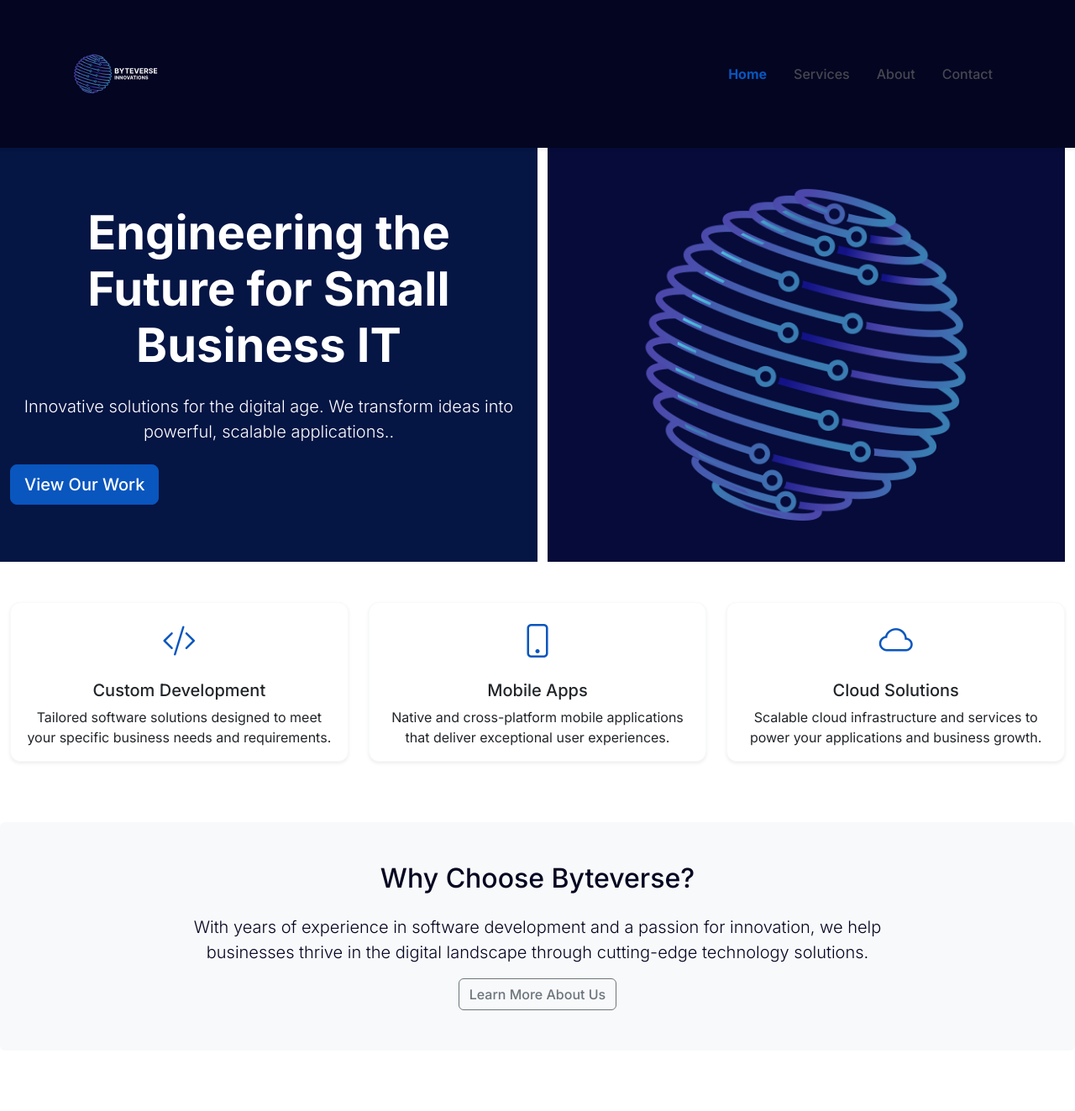
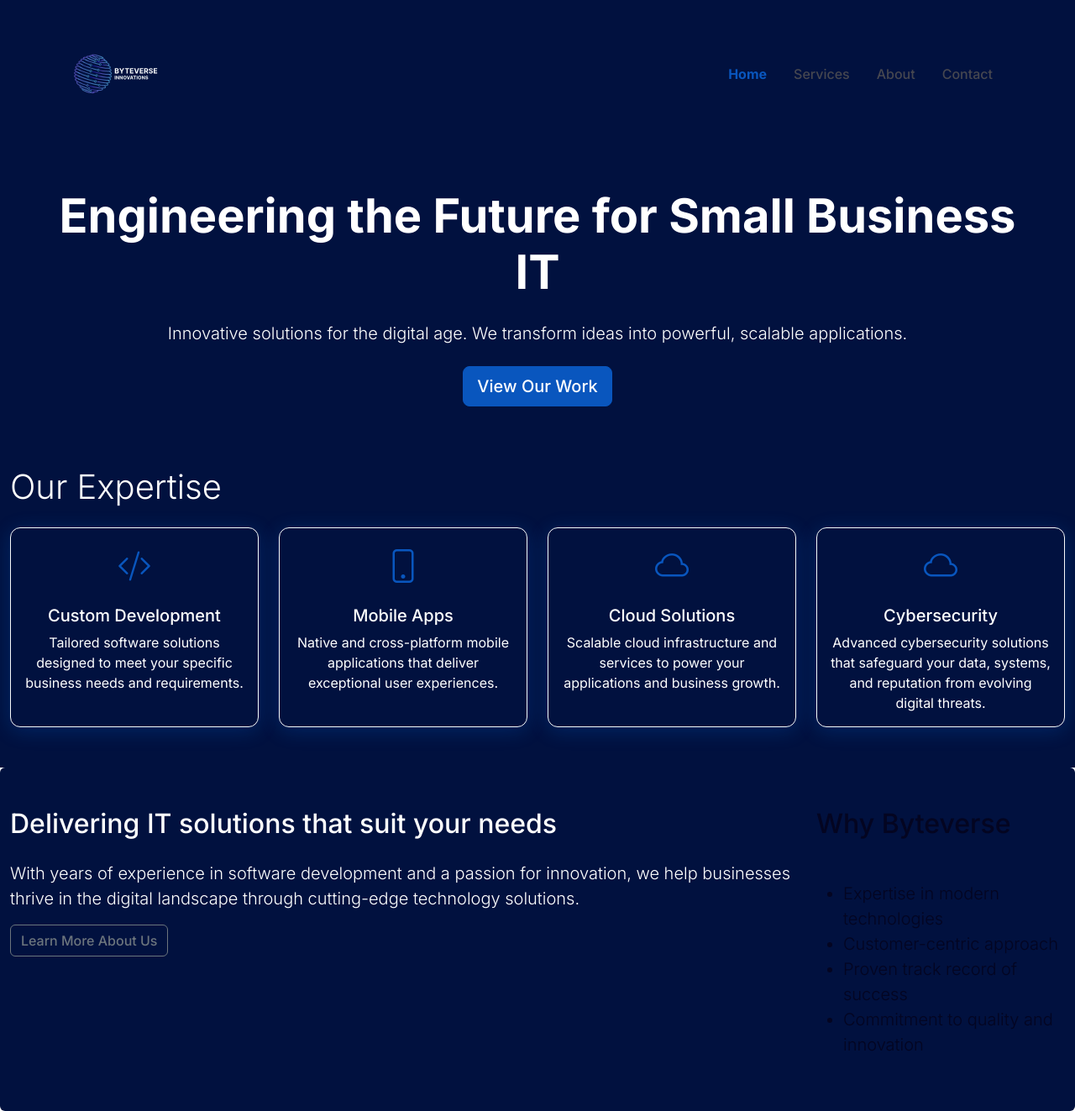
Before and after one commit to Byteverse-Innovations/byteverse-ui, a React (Vite) app: page / in a window 1280 px wide. Shown: the whole page at 84% size. Before the commit the page ends 1251 px from the top, so only its background shows below. Built offline with nearby package versions, Linux system fonts and the light colour scheme.

Commit message:
Main updates for the Home Page
Co-authored-by: Jzule001 <Jzule001@users.noreply.github.com>

```diff
--- a/src/components/common/navigation/navigation.scss
+++ b/src/components/common/navigation/navigation.scss
@@ -6,3 +6,7 @@
     object-position: left;
   }
 }
+
+[aria-controls=basic-navbar-nav] {
+  background-color: gray !important;
+}
--- a/src/components/common/navigation/navigation.tsx
+++ b/src/components/common/navigation/navigation.tsx
@@ -14,9 +14,9 @@ const Navigation = () => {
 
   return (
     <Navbar
-      bg="dark"
+      bg="deep-cove"
       expand="lg"
-      className="shadow-sm sticky-top"
+      className="sticky-top"
       expanded={expanded}
       onToggle={() => setExpanded(!expanded)}
     >
--- a/src/components/home/Home.tsx
+++ b/src/components/home/Home.tsx
@@ -1,31 +1,36 @@
 import React from 'react'
 import { Container, Row, Col, Card, Button } from 'react-bootstrap'
-import heroImage from '../../assets/icon-only.png'
+import heroImage from '../../assets/icon-only-transparent.png'
 import './home.scss'
 
 const Home: React.FC = () => {
   return (
     <Container fluid>
       {/* Hero Section */}
-      <Row className="mb-5">
-        <Col className="text-center d-flex align-items-start flex-column justify-content-center bg-deep-cove" lg={6}>
+      <Row>
+        <Col className="text-center d-flex flex-row align-items-start justify-content-center bg-deep-cove p-5">
+          <div className='d-flex flex-column'>
             <h1 className="display-4 fw-bold mb-4 text-white">Engineering the Future for Small Business IT</h1>
             <p className="lead mb-4 text-white">
-            Innovative solutions for the digital age. We transform ideas into powerful, scalable applications..
+              Innovative solutions for the digital age. We transform ideas into powerful, scalable applications.
             </p>
+            <div>
               <Button variant="primary" size="lg">
                 View Our Work
               </Button>
-        </Col>
-        <Col lg={6}>
+            </div>
+          </div>
+          {/* <div>
             <img src={heroImage} alt="Byteverse" className="img-hero" />
+          </div> */}
         </Col>
       </Row>
 
       {/* Features Section */}
-      <Row className="mb-5">
-        <Col lg={4} className="mb-4">
-          <Card className="h-100 shadow-sm">
+      <Row className="py-4 bg-deep-cove">
+        <h4 className="display-6 text-start text-white mb-4">Our Expertise</h4>
+        <Col lg={3} className="mb-4">
+          <Card className="h-100 bg-deep-cove text-white">
             <Card.Body className="text-center">
               <div className="mb-3">
                 <i className="bi bi-code-slash fs-1 text-primary"></i>
@@ -37,8 +42,8 @@ const Home: React.FC = () => {
             </Card.Body>
           </Card>
         </Col>
-        <Col lg={4} className="mb-4">
-          <Card className="h-100 shadow-sm">
+        <Col lg={3} className="mb-4">
+          <Card className="h-100 bg-deep-cove text-white">
             <Card.Body className="text-center">
               <div className="mb-3">
                 <i className="bi bi-phone fs-1 text-primary"></i>
@@ -50,8 +55,8 @@ const Home: React.FC = () => {
             </Card.Body>
           </Card>
         </Col>
-        <Col lg={4} className="mb-4">
-          <Card className="h-100 shadow-sm">
+        <Col lg={3} className="mb-4">
+          <Card className="h-100 bg-deep-cove text-white">
             <Card.Body className="text-center">
               <div className="mb-3">
                 <i className="bi bi-cloud fs-1 text-primary"></i>
@@ -63,12 +68,25 @@ const Home: React.FC = () => {
             </Card.Body>
           </Card>
         </Col>
+        <Col lg={3} className="mb-4">
+          <Card className="h-100 bg-deep-cove text-white">
+            <Card.Body className="text-center">
+              <div className="mb-3">
+                <i className="bi bi-cloud fs-1 text-primary"></i>
+              </div>
+              <Card.Title>Cybersecurity</Card.Title>
+              <Card.Text>
+                Advanced cybersecurity solutions that safeguard your data, systems, and reputation from evolving digital threats.
+              </Card.Text>
+            </Card.Body>
+          </Card>
+        </Col>
       </Row>
 
       {/* About Preview Section */}
-      <Row className="bg-light py-5 rounded">
-        <Col lg={8} className="mx-auto text-center">
-          <h2 className="mb-4">Why Choose Byteverse?</h2>
+      <Row className="bg-deep-cove py-5 rounded">
+        <Col lg={9} className="mx-auto text-start text-white">
+          <h2 className="mb-4">Delivering IT solutions that suit your needs</h2>
           <p className="lead">
             With years of experience in software development and a passion for innovation,
             we help businesses thrive in the digital landscape through cutting-edge technology solutions.
@@ -77,6 +95,16 @@ const Home: React.FC = () => {
             Learn More About Us
           </Button>
         </Col>
+        <Col lg={3} className="d-none d-lg-block">
+         <h2 className="mb-5">Why Byteverse</h2>
+         <ul className="lead">
+            <li>Expertise in modern technologies</li>
+            <li>Customer-centric approach</li>
+            <li>Proven track record of success</li>
+            <li>Commitment to quality and innovation</li>
+          </ul>
+
+        </Col>
       </Row>
     </Container>
   )
--- a/src/components/home/home.scss
+++ b/src/components/home/home.scss
@@ -1,6 +1,9 @@
 .img-hero {
+  max-width: 400px;
   width: 100%;
-  height: 100%;
-  object-fit: contain;
-  object-position: center;
+  height: auto;
 }
+
+.card {
+  box-shadow: 0 4px 25px rgba(0, 123, 255, 0.2);
+}
--- a/src/styles/theme.scss
+++ b/src/styles/theme.scss
@@ -12,7 +12,7 @@ $mischka: #dcdee4;
 $science-blue: #0956be;
 $san-juan: #2d3e6f;
 $shakespeare: #3595cd;
-$deep-cove: #051544;
+$deep-cove: #01113f;
 $abbey: #464750;
 $charade: #2a2b35;
 $mobster: #847c8a;
```
Also changed, not shown: src/assets/icon-only-transparent.png (added). Lines whose indentation alone changed are shown as unchanged.
